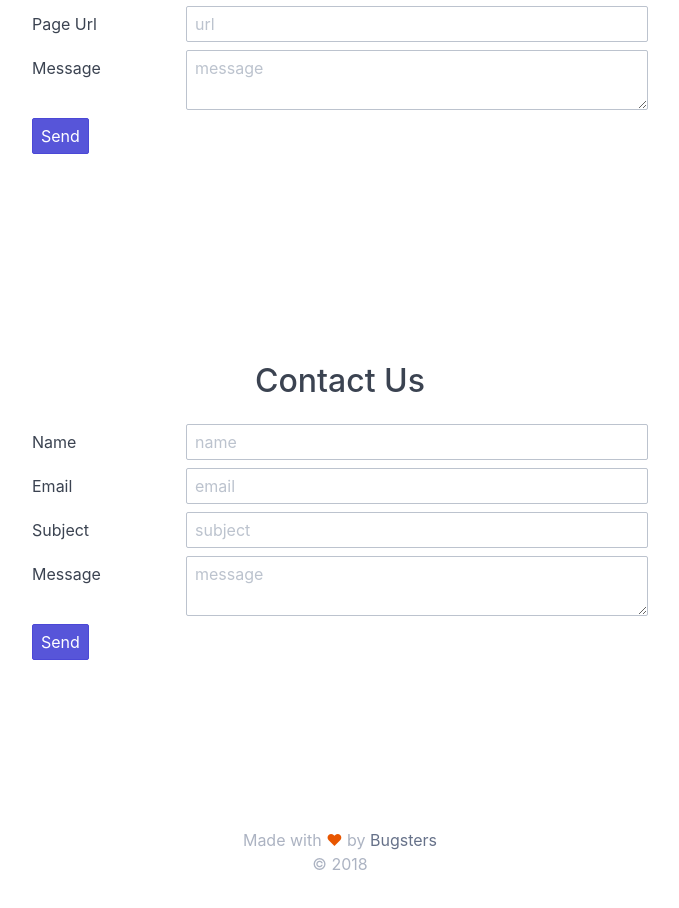
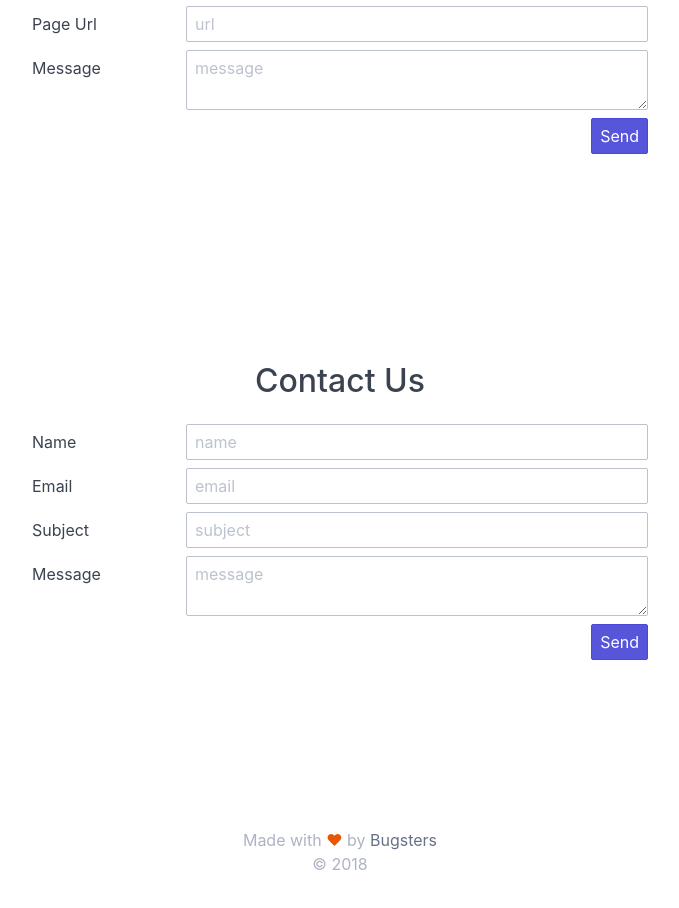
Before and after one commit to judgeyboy/bugsters, a Vue app: page /#/ in a window 1280 px wide. Shown: the part 2335-3243 px from the top of the page, without its empty margins (300-979 px from the left). Built offline with nearby package versions, Linux system fonts and the light colour scheme.

Commit message:
Aligns form buttons to the right

```diff
--- a/src/components/ContactForm.vue
+++ b/src/components/ContactForm.vue
@@ -66,8 +66,9 @@
                     :class="{'is-error': errors.has('contact-form.message')}"></textarea>
         </div>
       </div>
-
-      <button type="submit" class="btn btn-primary" :class="{loading: isLoading}">Send</button>
+      <div class="form-buttons">
+        <button type="submit" class="btn btn-primary" :class="{loading: isLoading}">Send</button>
+      </div>
     </form>
   </div>
 </template>
--- a/src/components/LoginForm.vue
+++ b/src/components/LoginForm.vue
@@ -40,9 +40,10 @@
                       :class="{'is-danger': errors.has('password')}">
               </div>
             </div>
-
-            <button type="submit" class="btn btn-primary" :class="isLoading? 'loading' : ''">Log In</button>
-            <router-link to="/" class="btn btn-link">Cancel</router-link>
+            <div class="form-buttons">
+              <button type="submit" class="btn btn-primary" :class="isLoading? 'loading' : ''">Log In</button>
+              <router-link to="/" class="btn btn-link">Cancel</router-link>
+            </div>
           </form>
 
 
--- a/src/components/OrderForm.vue
+++ b/src/components/OrderForm.vue
@@ -121,8 +121,9 @@
                     :class="{'is-error': errors.has('order-form.message')}"></textarea>
         </div>
       </div>
-
-      <button type="submit" value="Send" class="btn btn-primary" :class="{loading: isLoading}">Send</button>
+      <div class="form-buttons">
+        <button type="submit" value="Send" class="btn btn-primary" :class="{loading: isLoading}">Send</button>
+      </div>
     </form>
   </div>
 </template>
--- a/src/styles/base.sass
+++ b/src/styles/base.sass
@@ -34,3 +34,7 @@ a
 .bugsters-section
   padding-top: 100px
   padding-bottom: 100px
+
+.form-buttons
+  display: flex
+  justify-content: flex-end
```
